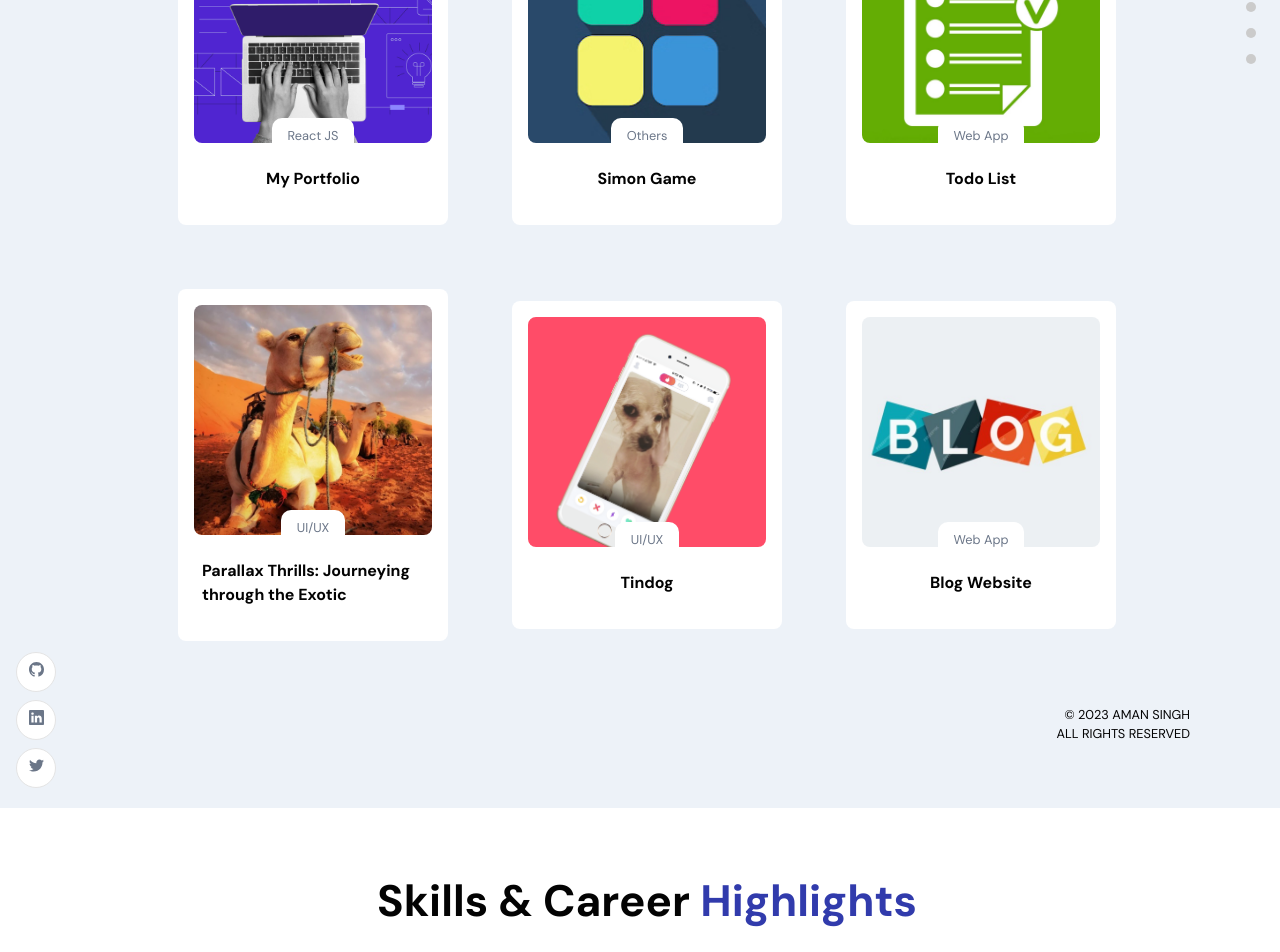
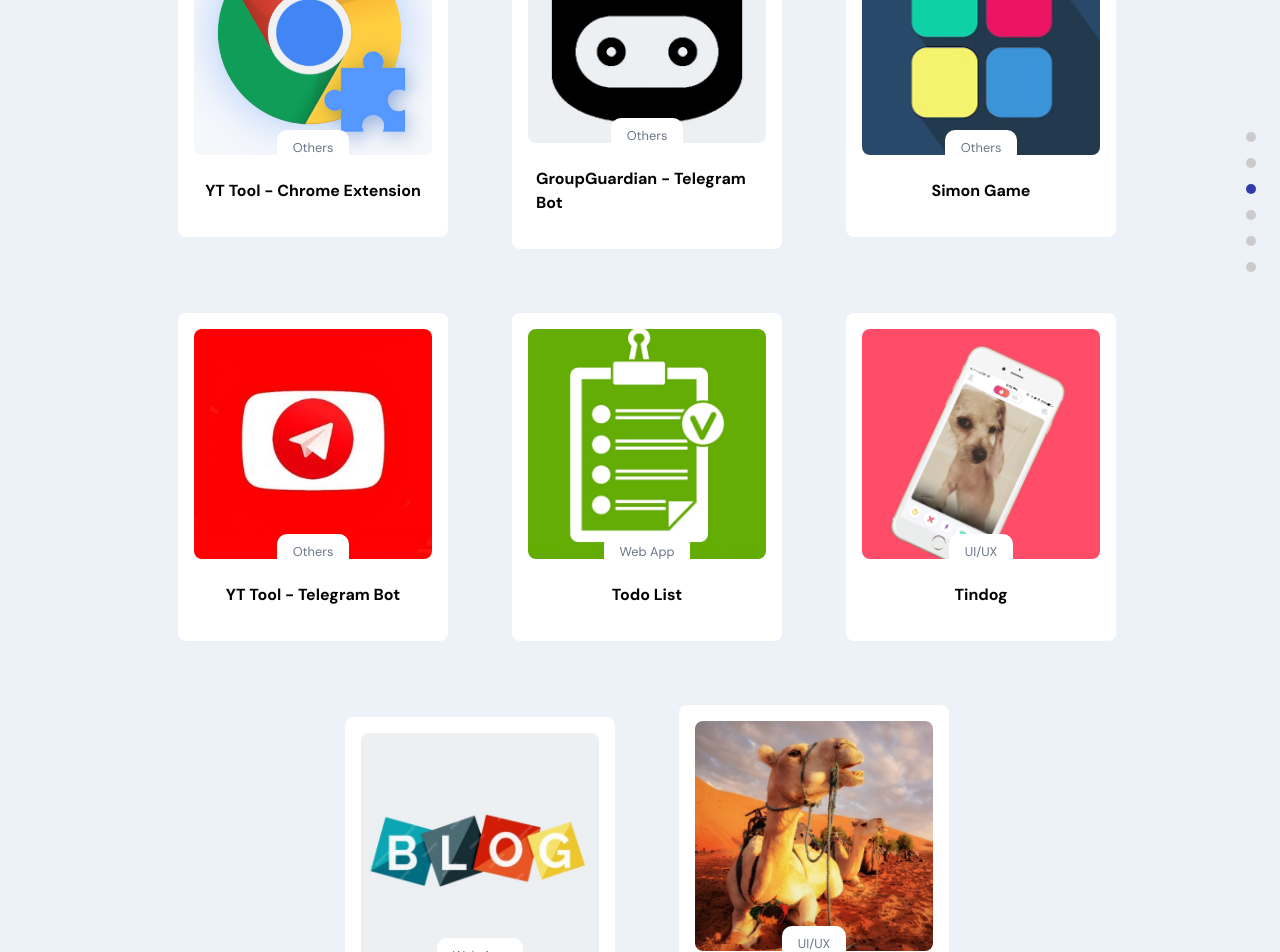
Before and after one commit to aman4uas/my-portfolio, a React (Create React App) app: page / in a window 1280 px wide. Shown: the part 2420-3372 px from the top of the page. Built offline with nearby package versions, Linux system fonts and the light colour scheme.

Commit message:
update projects

```diff
--- a/src/constants/data.js
+++ b/src/constants/data.js
@@ -56,6 +56,23 @@ const PROJECTS = [
     tags: ["React JS", "All"],
   },
   {
+    codeLink: "https://github.com/aman4uas/my-portfolio",
+    projectLink: "https://portfolio-aman-singh.netlify.app/",
+    imgUrl: "assets/project/portfolio.webp",
+    name: "My Portfolio",
+    title: "My Portfolio",
+    tags: ["React JS", "UI/UX", "All"],
+  },
+  {
+    codeLink: "https://github.com/aman4uas/video-chat-app",
+    projectLink: "https://github.com/aman4uas/video-chat-app",
+    imgUrl: "assets/project/video-chat.jpg",
+    name: "Video Chat App",
+    title: "Video Chat App",
+    tags: ["Web App", "React JS", "All"],
+  },
+
+  {
     codeLink: "https://github.com/aman4uas/yt-tool-chrome-extension",
     projectLink:
       "https://github.com/aman4uas/yt-tool-chrome-extension#screenshots",
@@ -65,20 +82,12 @@ const PROJECTS = [
     tags: ["Others", "All"],
   },
   {
-    codeLink: "https://github.com/aman4uas/video-chat-app",
-    projectLink: "https://github.com/aman4uas/video-chat-app",
-    imgUrl: "assets/project/video-chat.jpg",
-    name: "Video Chat App",
-    title: "Video Chat App",
-    tags: ["Web App", "React JS", "All"],
-  },
-  {
-    codeLink: "https://github.com/aman4uas/my-portfolio",
-    projectLink: "https://portfolio-aman-singh.netlify.app/",
-    imgUrl: "assets/project/portfolio.webp",
-    name: "My Portfolio",
-    title: "My Portfolio",
-    tags: ["React JS", "UI/UX", "All"],
+    codeLink: "https://github.com/aman4uas/telegram-bot-GroupGuardian",
+    projectLink: "https://t.me/principal_chatbot",
+    imgUrl: "assets/project/bot.jpg",
+    name: "GroupGuardian - Telegram Bot",
+    title: "GroupGuardian - Telegram Bot",
+    tags: ["Others", "All"],
   },
   {
     codeLink: "https://github.com/aman4uas/Simon-Game",
@@ -89,21 +98,20 @@ const PROJECTS = [
     tags: ["Others", "All"],
   },
   {
+    codeLink: "https://github.com/aman4uas/yt-tool-telegram-bot",
+    projectLink: "https://t.me/yt_tool_bot",
+    imgUrl: "assets/project/yt-bot.jpg",
+    name: "YT Tool - Telegram Bot",
+    title: "YT Tool - Telegram Bot",
+    tags: ["Others", "All"],
+  },
+  {
     codeLink: "https://github.com/aman4uas/Todo-List",
     projectLink: "https://todolist-g9wn.onrender.com",
     imgUrl: "assets/project/todo.jpg",
     name: "Todo List",
     title: "Todo List",
     tags: ["Web App", "All"],
-  },
-
-  {
-    codeLink: "https://github.com/aman4uas/Adventure-Parallax-Effect",
-    projectLink: "https://aman4uas.github.io/Adventure-Parallax-Effect",
-    imgUrl: "assets/project/desert.jpg",
-    name: "Parallax Thrills: Journeying through the Exotic",
-    title: "Parallax Thrills: Journeying through the Exotic",
-    tags: ["UI/UX", "All"],
   },
   {
     codeLink: "https://github.com/aman4uas/tindog_Project/",
@@ -120,6 +128,14 @@ const PROJECTS = [
     name: "Blog Website",
     title: "Blog Website",
     tags: ["Web App", "All"],
+  },
+  {
+    codeLink: "https://github.com/aman4uas/Adventure-Parallax-Effect",
+    projectLink: "https://aman4uas.github.io/Adventure-Parallax-Effect",
+    imgUrl: "assets/project/desert.jpg",
+    name: "Parallax Thrills: Journeying through the Exotic",
+    title: "Parallax Thrills: Journeying through the Exotic",
+    tags: ["UI/UX", "All"],
   },
 ];
 
--- a/src/container/Header/Header.jsx
+++ b/src/container/Header/Header.jsx
@@ -13,8 +13,7 @@ const Header = () => {
     headlinesData.push(headlines[i]);
     headlinesData.push(2000);
   }
-  const IMG_URL =
-    "https://img.freepik.com/free-photo/pretty-smiling-joyfully-female-with-fair-hair-dressed-casually-looking-with-satisfaction_176420-15187.jpg?w=2000";
+  //const IMG_URL ="https://img.freepik.com/free-photo/pretty-smiling-joyfully-female-with-fair-hair-dressed-casually-looking-with-satisfaction_176420-15187.jpg?w=2000";
   return (
     <div className="app__header app__flex">
       <motion.div
```
Also changed, not shown: public/assets/project/bot.jpg (added), public/assets/project/yt-bot.jpg (added).
